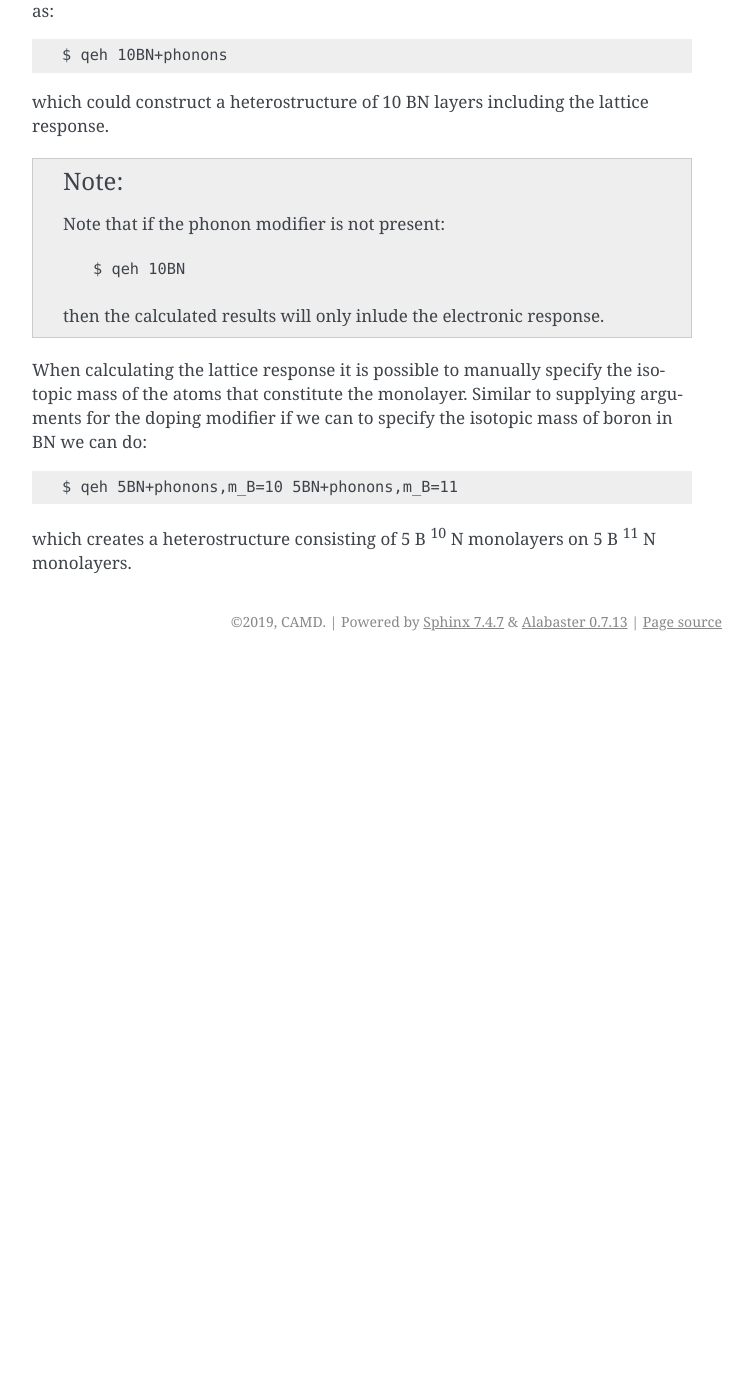
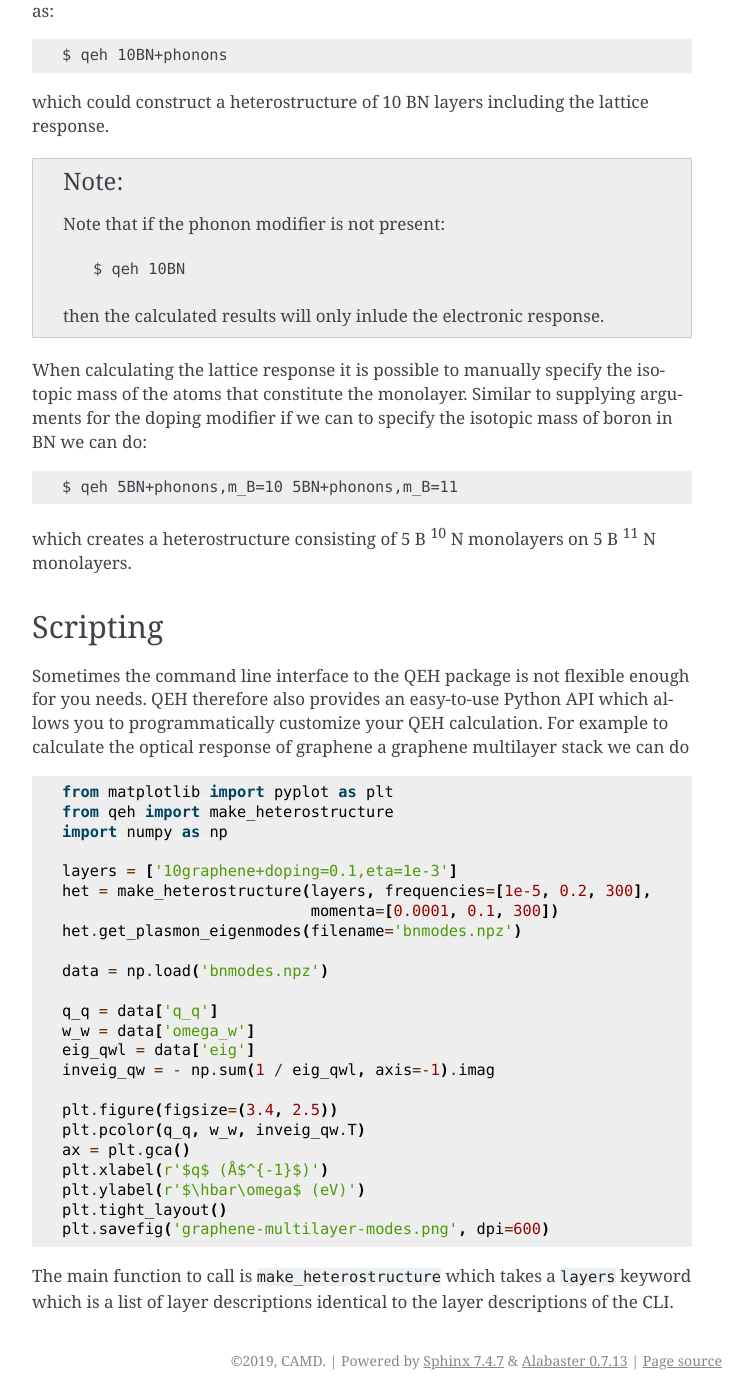
Before and after one commit to dijasila/QEH, a Sphinx documentation site: the page built from docs/gettingstarted.rst, in a window 1280 px wide and 1400 px high, scrolled down 2290 px. Shown: the whole window, without its empty margins (388-1141 px from the left). Built offline with Sphinx 7.4.7, drawn with Linux system fonts in a browser that asks for light colours; before the commit the page ends 2951 px from its top, so only the background shows below that.

Commit message:
Update documentation

```diff
--- a/docs/gettingstarted.rst
+++ b/docs/gettingstarted.rst
@@ -123,3 +123,18 @@ we can to specify the isotopic mass of boron in BN we can do::
 
 which creates a heterostructure consisting of 5 B :sup:`10` N
 monolayers on 5 B :sup:`11` N monolayers.
+
+Scripting
+=========
+Sometimes the command line interface to the QEH package is not
+flexible enough for you needs. QEH therefore also provides an
+easy-to-use Python API which allows you to programmatically customize
+your QEH calculation. For example to calculate the optical response of
+graphene a graphene multilayer stack we can do
+
+.. literalinclude:: grapheneplasmons.py
+
+The main function to call is
+``make_heterostructure`` which takes a ``layers`` keyword which is a
+list of layer descriptions identical to the layer descriptions of
+the CLI.
```
